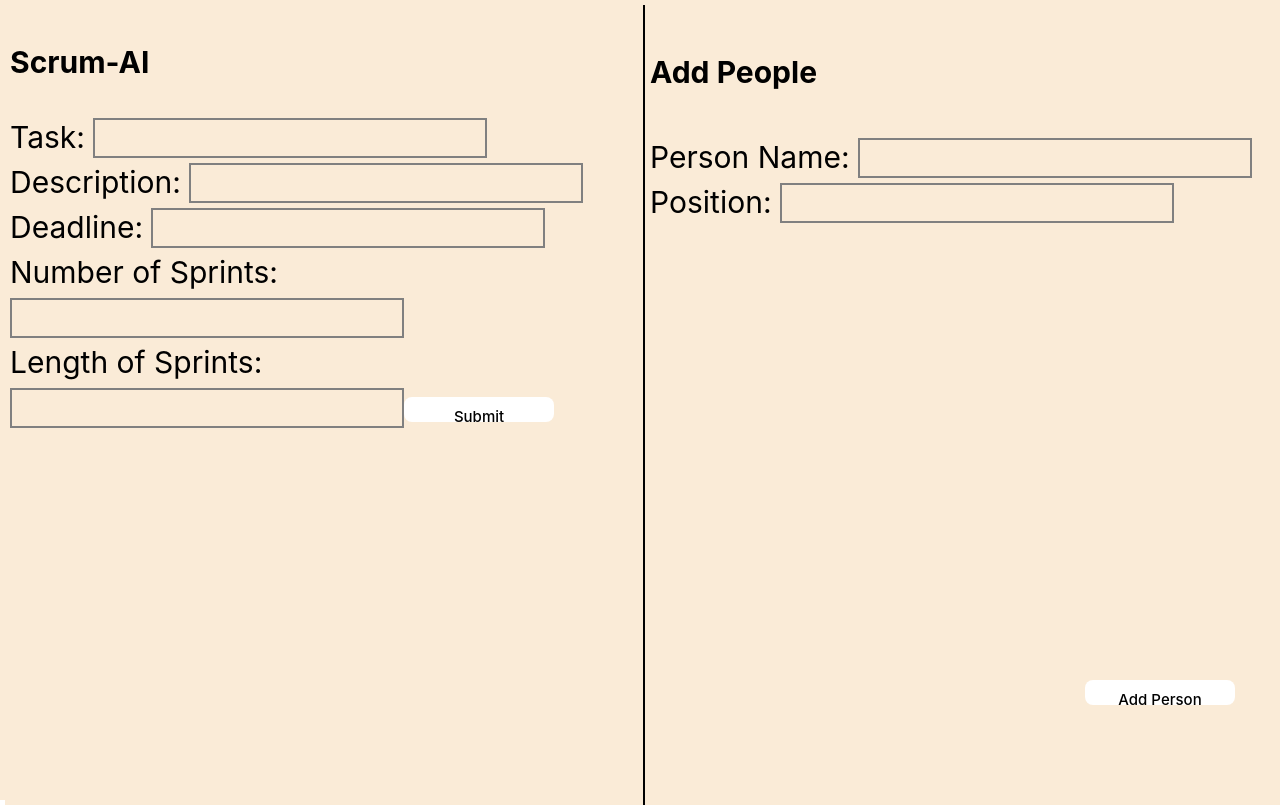
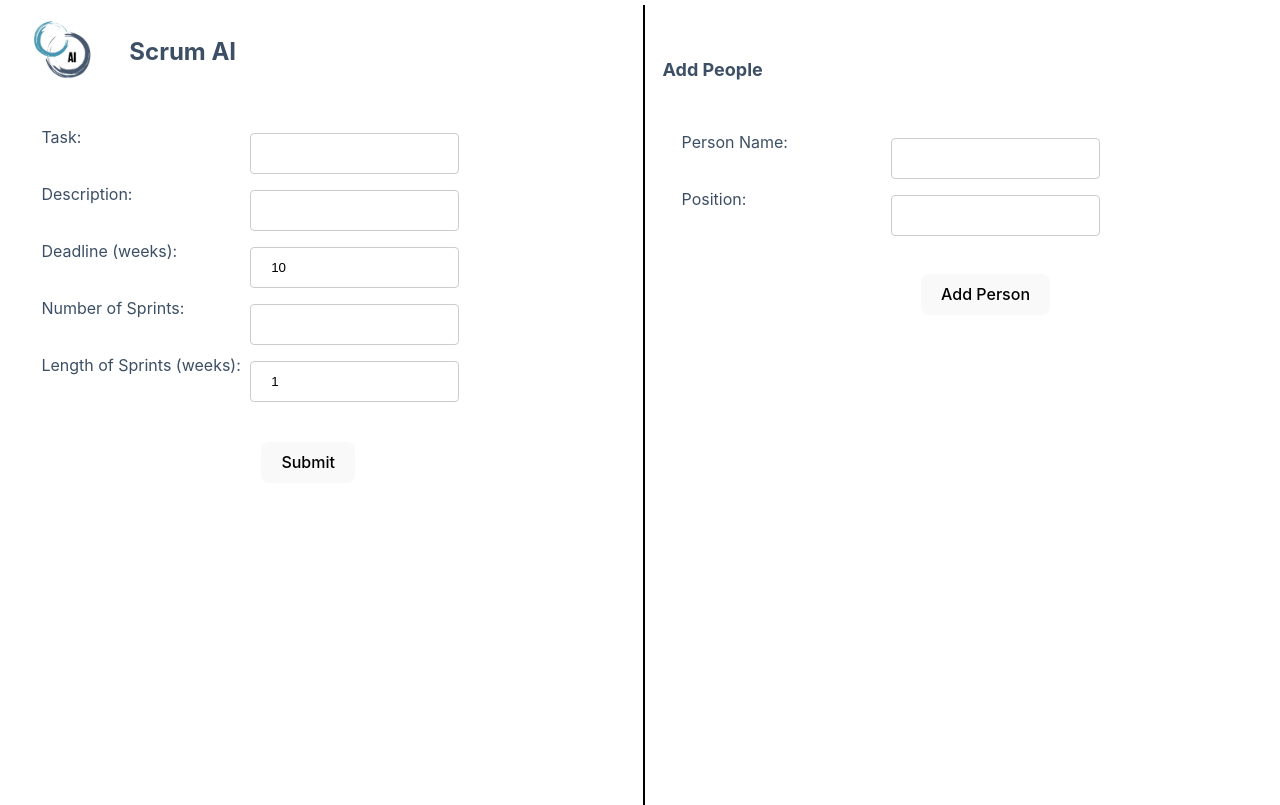
Before and after one commit to hlee131/scrum-ai, a React (Vite) app in the folder client/: page / in a window 1280 px wide. Built offline with nearby package versions, Linux system fonts and the light colour scheme.

Commit message:
added css

```diff
--- a/client/src/pages/InputPage.tsx
+++ b/client/src/pages/InputPage.tsx
@@ -1,4 +1,7 @@
 import { ChangeEvent, MouseEvent, useState } from "react";
+
+import logoUrl from "../assets/image.jpg"
+
 import '../styles/InputPage.css'
 
 export type Person = {
@@ -42,60 +45,39 @@ export default function InputPage( { onSubmit }: { onSubmit: ScrumAIDetails }) {
   }
   return <div className="output">
     <div className="container-left">
-      <h3>Scrum-AI</h3>
+      <div className="blo">
+        <img src={logoUrl}></img>
+        <h3>Scrum AI</h3>
+      </div>
+      <div className="boxes">
         <label htmlFor="Task">Task: </label>
-        <input style={{'border':'solid 2px grey'}} type="text" id="event" onChange={doTaskChange}></input>
-        <br></br>
-        <label htmlFor="Description">Description: </label>
-        <input style={{'border':'solid 2px grey'}} type="text" id="event" onChange={doDescChange}></input>
-        <br></br>
-        <label htmlFor="Deadline">Deadline: </label>
-        <input style={{'border':'solid 2px grey'}}type="text" id="event" onChange={doDeadlineChange}></input>
-        <br></br>
-        <label htmlFor="numOfSprints">Number of Sprints: </label>
-        <input style={{'border':'solid 2px grey'}} type="number" id="event" onChange={doNumberOfSprintsChange}></input>
-        <br></br>
-        <label htmlFor="lenOfSprints">Length of Sprints: </label>
-        <input style={{'border':'solid 2px grey'}} type="number" id="event" onChange={doLengthOfSprintsChange}></input>
-        <button className="add" type="submit"
-        style={{
-          color: 'black',
-          width: '150px',    // Set the width
-          height: '25px',
-          fontSize: '15px',
-          textAlign: 'center',
-          marginLeft: 'auto',
-          marginRight: 'auto',
-          verticalAlign: 'middle',
-          backgroundColor: "white",
-        }}
-        onClick={() => onSubmit}>Submit</button>
+          <input className="box" type="text" id="event" onChange={doTaskChange}></input>
+
+          <label htmlFor="Description">Description: </label>
+          <input className="box" type="text" id="event" onChange={doDescChange}></input>
+
+          <label htmlFor="Deadline">Deadline (weeks): </label>
+          <input className="box"type="text" id="event" value="10"  onChange={doDeadlineChange}></input>
+
+          <label htmlFor="numOfSprints">Number of Sprints: </label>
+          <input className="box" type="number" id="event" onChange={doNumberOfSprintsChange}></input>
+
+          <label htmlFor="lenOfSprints">Length of Sprints (weeks): </label>
+          <input className="box" type="number" id="event" value="1" onChange={doLengthOfSprintsChange}></input>
+
+      </div>
+      <button className="add" type="submit" onClick={() => onSubmit}>Submit</button>
       </div>
       <div className="container-right">
-        <h4>Add People</h4>
+        <h2 className="secondary">Add People</h2>
+        <div className="boxes">
         <label htmlFor="Person">Person Name: </label>
-        <input style={{'border':'solid 2px grey'}}type="text" id="event" onChange={doDeadlineChange}></input>
-        <br></br>
+        <input className="box" type="text" id="event" onChange={doDeadlineChange}></input>
+
         <label htmlFor="Position">Position: </label>
-        <input style={{'border':'solid 2px grey'}} type="number" id="event" onChange={doNumberOfSprintsChange}></input>
-        <button className="add"
-        style={{
-          position: 'absolute',
-          bottom: '100px',  // Distance from the top
-          right: '50px', // Distance from the left
-          color: 'black',
-          width: '150px',    // Set the width
-          height: '25px',
-          fontSize: '15px',
-          textAlign: 'center',
-          marginLeft: 'auto',
-          marginRight: 'auto',
-          verticalAlign: 'middle',
-          backgroundColor: "white",
-        }}
-      >
-        Add Person
-      </button>
+        <input className="box" type="number" id="event" onChange={doNumberOfSprintsChange}></input>
+        <button className="add">Add Person</button>
+        </div>
       </div>
     </div>
   ;
--- a/client/src/styles/InputPage.css
+++ b/client/src/styles/InputPage.css
@@ -1,7 +1,5 @@
 * {
-    background-color: antiquewhite;
-    color: black;
-    font-size: 30px;
+    background-color: white;
 }
 
 .container-left {
@@ -24,6 +22,12 @@
     height: 100%;
 }
 
+input, label {
+    display: block;
+
+    width: 35%;
+}
+
 .output {
     width: 100vw;
     height: 100vh;
@@ -34,3 +38,68 @@
     display: flex;
     flex-direction: row;
 }
+
+.box {
+    border: solid 1px black;
+    border-radius: 0.5rem;
+    padding-top: 2%;
+    padding: 12px 20px;
+    margin: 8px 0;
+    display: inline-block;
+    border: 1px solid #ccc;
+    border-radius: 4px;
+    box-sizing: border-box;
+    color: black;
+}
+
+label {
+    color: #3c4f65;
+    font-size: 1rem;
+    float: left;
+}
+h3 {
+    color: #3c4f65;
+    font-size: x-large;
+}
+
+h2 {
+    color: #3c4f65;
+    font-size: large;
+}
+
+.blo {
+    display: flex;
+
+}
+
+.blo img {
+    width: 12%;
+    height: 12%;
+    margin-left: 2%;
+}
+
+.blo h3 {
+    padding-left: 5%;
+}
+
+.boxes {
+    padding-top: 5%;
+    padding-left: 5%;
+
+}
+
+.add {
+    margin-left: 40%;
+    margin-top: 5%;
+}
+
+.secondary {
+    padding-top: 5%;
+    padding-left: 2%;
+}
+
+input::-webkit-outer-spin-button,
+input::-webkit-inner-spin-button {
+  -webkit-appearance: none;
+  margin: 0;
+}
```
Also changed, not shown: client/src/assets/image.jpg (added).
